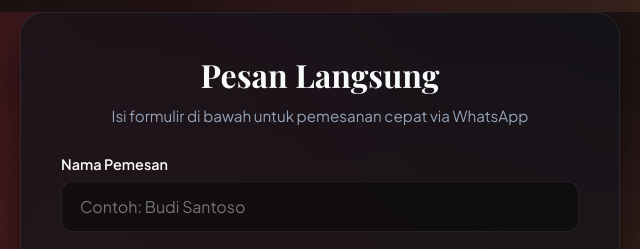
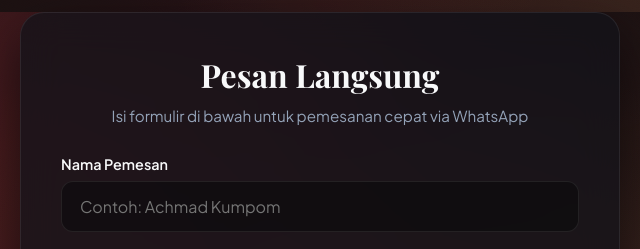
Before and after one commit to raflifaisal/crabprek-official, a plain HTML site: page index.html in a window 1280 px wide. Shown: the part 788-1037 px from the top of the page, 320-960 px from the left. Drawn offline with nearby package versions, Linux system fonts and the light colour scheme; a web font is replaced by a local one.

Commit message:
NEREKKKK

```diff
--- a/index.html
+++ b/index.html
@@ -320,7 +320,7 @@
       <form id="whatsappForm">
         <div class="form-group">
           <label for="nama">Nama Pemesan</label>
-          <input type="text" id="nama" class="form-control" placeholder="Contoh: Budi Santoso" required>
+          <input type="text" id="nama" class="form-control" placeholder="Contoh: Achmad Kumpom" required>
         </div>
 
         <div class="form-group">
```
